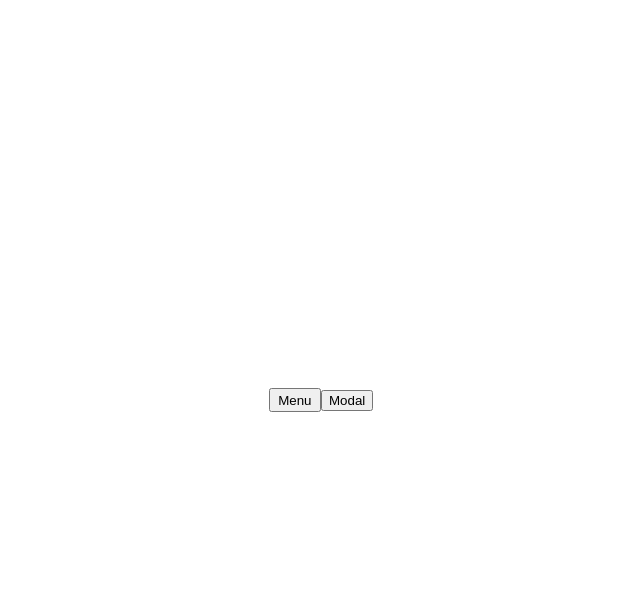
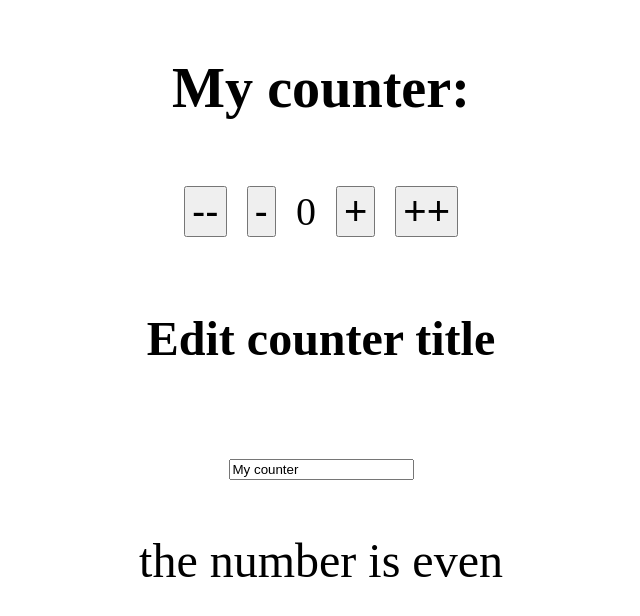
Before and after one commit to Yairrchh/course-vue, a Vue app: page / in a window 1280 px wide. Shown: the top 616 px of the page, without its empty margins (319-959 px from the left). Built offline with nearby package versions, Linux system fonts and the light colour scheme.

Commit message:
example compositions API

```diff
--- a/src/App.vue
+++ b/src/App.vue
@@ -1,29 +1,11 @@
 <script setup>
-import MenuDest from "./components/MenuDest.vue"
-import { ref } from "vue";
-import ModalDest from "./components/ModalDest.vue";
+import HomeView from "./components/HomeView.vue";
 
-const show = ref(false)
 
 </script>
 
 <template>
-  <button @click="show = !show">Menu</button>
-  <Transition name="fade">
-    <MenuDest v-show="show"/>
-  </Transition>
   <div>
-    <ModalDest/>
+    <HomeView/>
   </div>
 </template>
-
-<style scoped>
-.fade-leave-to {
-  opacity: 0;
-}
-
-.fade-leave-active,
-.fade-from-active {
-  transition: opacity 0.5s ease;;
-}
-</style>
--- a/src/assets/main.css
+++ /dev/null
@@ -1,35 +0,0 @@
-@import './base.css';
-
-#app {
-  max-width: 1280px;
-  margin: 0 auto;
-  padding: 2rem;
-  font-weight: normal;
-}
-
-a,
-.green {
-  text-decoration: none;
-  color: hsla(160, 100%, 37%, 1);
-  transition: 0.4s;
-  padding: 3px;
-}
-
-@media (hover: hover) {
-  a:hover {
-    background-color: hsla(160, 100%, 37%, 0.2);
-  }
-}
-
-@media (min-width: 1024px) {
-  body {
-    display: flex;
-    place-items: center;
-  }
-
-  #app {
-    display: grid;
-    grid-template-columns: 1fr 1fr;
-    padding: 0 2rem;
-  }
-}
--- /dev/null
+++ b/src/components/HomeView.vue
@@ -0,0 +1,74 @@
+
+<template>
+    <div class="home">
+        <h3>{{ counterData.title }}:</h3>
+        <div class="counterBtn">
+            <button @click="decrementCounter(2)" class="button">--</button>
+            <button @click="decrementCounter(1)" class="button">-</button>
+            <span class="counter">{{ counterData.count }}</span>
+            <button @click="incrementCounter(1, $event)" class="button">+</button>
+            <button @click="incrementCounter(2)" class="button">++</button>
+
+        </div>
+        <div class="edit">
+            <h4>Edit counter title</h4>
+            <input v-model="counterData.title" type="text">
+        </div>
+        <p>the number {{ itsOdd }}</p>
+    </div>
+</template>
+
+<script setup>
+import { reactive, computed, watch} from 'vue';
+
+//object reactive queremos guardar todo en un objeto tanto nuestro counter como nuestro titulo
+// const counter = ref(0)
+// const counterTitle = ref('My counter')
+
+const counterData = reactive({
+    count: 0,
+    title: 'My counter'
+})
+
+watch(() => {
+    if (counterData.count === 20) alert('This is number has reached 20')
+})
+
+const itsOdd = computed(() => {
+    if( counterData.count % 2 === 0) {
+        return ' is even'
+    } return 'is odd'
+});
+
+const incrementCounter = (amount, event) => {
+    console.log(amount)
+    console.log(event)
+    counterData.count += amount;
+}
+
+const decrementCounter = (amountRes) => {
+    counterData.count -= amountRes
+}
+</script>
+
+<style scoped>
+.home{
+    font-size: 48px;
+    text-align: center;
+}
+.counterBtn{
+    display: flex;
+    align-items: center;
+    justify-content: center;
+    flex-wrap: wrap;
+}
+.button, .counter{
+    font-size: 40px;
+    margin: 10px;
+}
+.edit{
+    margin-top: 30px;
+}
+
+
+</style>
--- a/src/components/MenuDest.vue
+++ b/src/components/MenuDest.vue
@@ -1,7 +1,3 @@
 <template>
-    <ul>
-        <li>opt1</li>
-        <li>opt2</li>
-        <li>opt3</li>
-    </ul>
+    <div></div>
 </template>
--- a/src/components/ModalDest.vue
+++ /dev/null
@@ -1,26 +0,0 @@
-<script setup>
-import { ref } from 'vue';
-
-
-const show = ref(false)
-
-const toggle = () => {
-    show.value = !show.value;
-}
-
-</script>
-
-<template>
-    <div>
-        <button @click="toggle">
-            Modal
-        </button>
-        <Teleport to="body">
-            <div v-show="show" class="modal">
-                <h1>Titulo</h1>
-                <p>who is this person? her name is maria </p>
-                <button @click="toggle">Close</button>
-            </div>
-        </Teleport>
-    </div>
-</template>
--- a/src/main.js
+++ b/src/main.js
@@ -1,4 +1,3 @@
-import './assets/main.css'
 
 import { createApp } from 'vue'
 import App from './App.vue'
```
